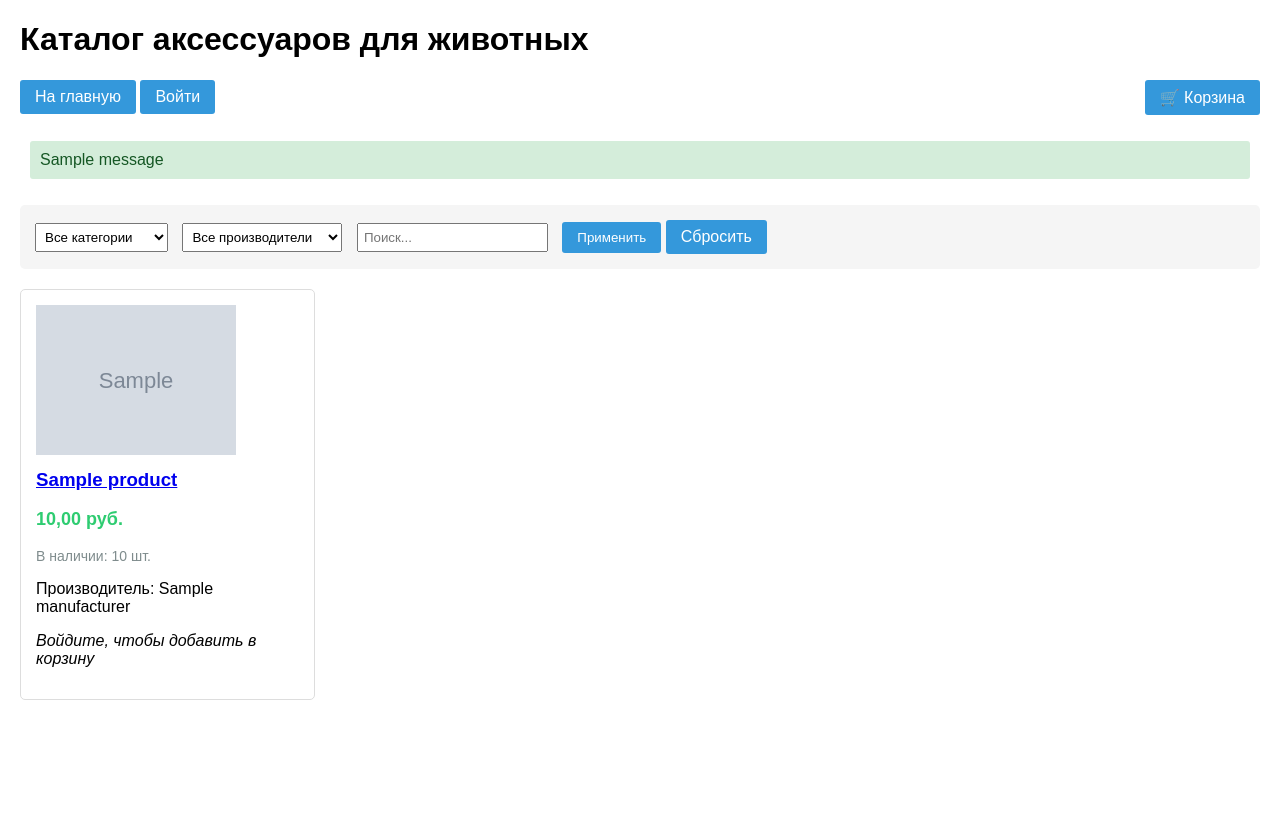
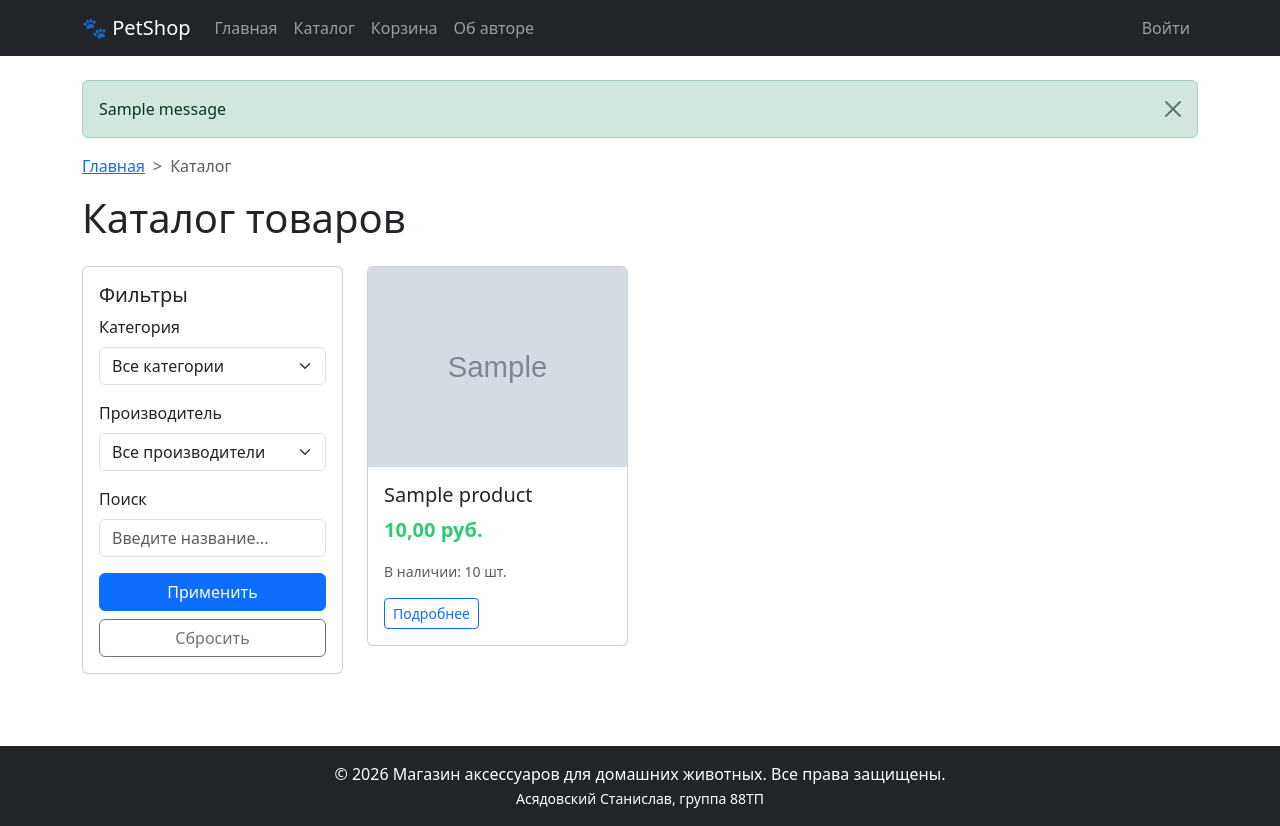
Before and after one commit to stasasyadovskiy-jpg/ipo-lr-16-2, a Django app: page /catalog/ in a window 1280 px wide. Before the commit the page ends 700 px from the top, so only its background shows below. Run offline with Django 5.2, Linux system fonts and the light colour scheme; tables that the repository leaves empty hold one stand-in row (values such as "Sample post"); grey boxes marked "Sample" are stand-in pictures; one stand-in notice (Sample message) is shown.

Commit message:
6 лаба: интерфейс

```diff
--- a/pet_shop/urls.py
+++ b/pet_shop/urls.py
@@ -26,3 +26,4 @@ urlpatterns = [
 
 if settings.DEBUG:
     urlpatterns += static(settings.MEDIA_URL, document_root=settings.MEDIA_ROOT)
+    urlpatterns += static(settings.STATIC_URL, document_root=settings.STATIC_ROOT)
--- /dev/null
+++ b/static/css/style.css
@@ -0,0 +1,41 @@
+.hero-section {
+    background: linear-gradient(135deg, #667eea 0%, #764ba2 100%);
+    color: white;
+    padding: 80px 0;
+    border-radius: 10px;
+}
+
+.product-card {
+    transition: transform 0.2s;
+}
+.product-card:hover {
+    transform: translateY(-5px);
+    box-shadow: 0 10px 20px rgba(0,0,0,0.1);
+}
+.product-card img {
+    height: 200px;
+    object-fit: cover;
+}
+.price {
+    font-size: 1.25rem;
+    font-weight: bold;
+    color: #2ecc71;
+}
+.category-card {
+    text-align: center;
+    padding: 20px;
+    border: 1px solid #ddd;
+    border-radius: 8px;
+    transition: background-color 0.2s;
+}
+.category-card:hover {
+    background-color: #f8f9fa;
+}
+.breadcrumb-item + .breadcrumb-item::before {
+    content: '>';
+}
+.spinner-container {
+    display: flex;
+    justify-content: center;
+    padding: 50px;
+}
--- a/store/views.py
+++ b/store/views.py
@@ -3,22 +3,22 @@ from django.http import HttpResponse
 from django.contrib.auth.decorators import login_required
 from django.db.models import Q
 from django.contrib import messages
-from .models import Product, Category, Manufacturer, Cart, CartItem
 from django.core.mail import EmailMessage
+from .models import Product, Category, Manufacturer, Cart, CartItem, Order, OrderItem
 from .forms import CheckoutForm
-from .models import Order, OrderItem
 from .utils import generate_excel_receipt
 from rest_framework import viewsets
-from .serializers import CategorySerializer, ManufacturerSerializer, ProductSerializer, CartSerializer, CartItemSerializer
+from .serializers import CategorySerializer, ManufacturerSerializer, ProductSerializer as ProductAPISerializer, CartSerializer, CartItemSerializer
 
 
 def home(request):
-    return HttpResponse("""
-        <h1>Магазин аксессуаров для домашних животных</h1>
-        <p><a href='/catalog/'>Каталог товаров</a></p>
-        <p><a href='/about/'>Об авторе</a></p>
-        <p><a href='/shop/'>О магазине</a></p>
-    """)
+    popular_products = Product.objects.all().order_by('-id')[:6]
+    categories = Category.objects.all()
+    context = {
+        'popular_products': popular_products,
+        'categories': categories,
+    }
+    return render(request, 'store/index.html', context)
 
 
 def about(request):
@@ -50,14 +50,14 @@ def product_list(request):
     categories = Category.objects.all()
     manufacturers = Manufacturer.objects.all()
 
-    category_id = request.GET.get('category')
-    manufacturer_id = request.GET.get('manufacturer')
+    cat_id = request.GET.get('category', '')
+    man_id = request.GET.get('manufacturer', '')
     search_query = request.GET.get('search', '')
 
-    if category_id:
-        products = products.filter(category_id=category_id)
-    if manufacturer_id:
-        products = products.filter(manufacturer_id=manufacturer_id)
+    if cat_id:
+        products = products.filter(category_id=int(cat_id))
+    if man_id:
+        products = products.filter(manufacturer_id=int(man_id))
     if search_query:
         products = products.filter(
             Q(name__icontains=search_query) | Q(description__icontains=search_query)
@@ -67,12 +67,11 @@ def product_list(request):
         'products': products,
         'categories': categories,
         'manufacturers': manufacturers,
-        'selected_category': int(category_id) if category_id else None,
-        'selected_manufacturer': int(manufacturer_id) if manufacturer_id else None,
+        'selected_category': int(cat_id) if cat_id else '',
+        'selected_manufacturer': int(man_id) if man_id else '',
         'search_query': search_query,
     }
     return render(request, 'store/product_list.html', context)
-
 
 def product_detail(request, pk):
     product = get_object_or_404(Product, pk=pk)
--- /dev/null
+++ b/templates/base.html
@@ -0,0 +1,74 @@
+{% load static %}
+<!DOCTYPE html>
+<html lang="ru">
+<head>
+    <meta charset="UTF-8">
+    <meta name="viewport" content="width=device-width, initial-scale=1.0">
+    <title>{% block title %}Магазин аксессуаров для животных{% endblock %}</title>
+    <link href="https://cdn.jsdelivr.net/npm/bootstrap@5.3.0/dist/css/bootstrap.min.css" rel="stylesheet">
+    <link rel="stylesheet" href="{% static 'css/style.css' %}">
+</head>
+<body>
+    <nav class="navbar navbar-expand-lg navbar-dark bg-dark">
+        <div class="container">
+            <a class="navbar-brand" href="/">🐾 PetShop</a>
+            <button class="navbar-toggler" type="button" data-bs-toggle="collapse" data-bs-target="#navbarNav">
+                <span class="navbar-toggler-icon"></span>
+            </button>
+            <div class="collapse navbar-collapse" id="navbarNav">
+                <ul class="navbar-nav me-auto">
+                    <li class="nav-item">
+                        <a class="nav-link" href="/">Главная</a>
+                    </li>
+                    <li class="nav-item">
+                        <a class="nav-link" href="{% url 'product_list' %}">Каталог</a>
+                    </li>
+                    <li class="nav-item">
+                        <a class="nav-link" href="{% url 'cart_view' %}">Корзина</a>
+                    </li>
+                    <li class="nav-item">
+                        <a class="nav-link" href="/about/">Об авторе</a>
+                    </li>
+                </ul>
+                <ul class="navbar-nav">
+                    {% if user.is_authenticated %}
+                    <li class="nav-item">
+                        <span class="nav-link text-light">Привет, {{ user.username }}</span>
+                    </li>
+                    <li class="nav-item">
+                        <a class="nav-link" href="/admin/logout/">Выйти</a>
+                    </li>
+                    {% else %}
+                    <li class="nav-item">
+                        <a class="nav-link" href="/admin/login/?next=/catalog/">Войти</a>
+                    </li>
+                    {% endif %}
+                </ul>
+            </div>
+        </div>
+    </nav>
+
+    <main class="container mt-4">
+        {% if messages %}
+        {% for message in messages %}
+        <div class="alert alert-{{ message.tags }} alert-dismissible fade show" role="alert">
+            {{ message }}
+            <button type="button" class="btn-close" data-bs-dismiss="alert"></button>
+        </div>
+        {% endfor %}
+        {% endif %}
+
+        {% block content %}{% endblock %}
+    </main>
+
+    <footer class="bg-dark text-white text-center py-3 mt-5">
+        <div class="container">
+            <p class="mb-0">&copy; 2026 Магазин аксессуаров для домашних животных. Все права защищены.</p>
+            <p class="mb-0"><small>Асядовский Станислав, группа 88ТП</small></p>
+        </div>
+    </footer>
+
+    <script src="https://cdn.jsdelivr.net/npm/bootstrap@5.3.0/dist/js/bootstrap.bundle.min.js"></script>
+    {% block scripts %}{% endblock %}
+</body>
+</html>
--- a/templates/store/product_list.html
+++ b/templates/store/product_list.html
@@ -1,96 +1,78 @@
-<!DOCTYPE html>
-<html lang="ru">
-<head>
-    <meta charset="UTF-8">
-    <meta name="viewport" content="width=device-width, initial-scale=1.0">
-    <title>Каталог товаров</title>
-    <style>
-        body { font-family: Arial, sans-serif; margin: 20px; }
-        .filters { margin-bottom: 20px; padding: 15px; background: #f5f5f5; border-radius: 5px; }
-        .filters select, .filters input { padding: 5px; margin-right: 10px; }
-        .product-grid { display: grid; grid-template-columns: repeat(auto-fill, minmax(250px, 1fr)); gap: 20px; }
-        .product-card { border: 1px solid #ddd; padding: 15px; border-radius: 5px; }
-        .product-card img { max-width: 100%; height: 150px; object-fit: cover; }
-        .product-card h3 { margin: 10px 0; }
-        .price { font-size: 18px; font-weight: bold; color: #2ecc71; }
-        .stock { color: #7f8c8d; font-size: 14px; }
-        .btn { display: inline-block; padding: 8px 15px; background: #3498db; color: white; text-decoration: none; border-radius: 3px; border: none; cursor: pointer; }
-        .btn:hover { background: #2980b9; }
-        .cart-link { float: right; }
-        .messages { list-style: none; padding: 10px; }
-        .success { background: #d4edda; color: #155724; padding: 10px; border-radius: 3px; }
-        .error { background: #f8d7da; color: #721c24; padding: 10px; border-radius: 3px; }
-    </style>
-</head>
-<body>
-    <h1>Каталог аксессуаров для животных</h1>
+{% extends 'base.html' %}
+{% load static %}
+{% block title %}Каталог товаров{% endblock %}
+{% block content %}
 
-    <div style="overflow: hidden;">
-        <a href="{% url 'cart_view' %}" class="btn cart-link">🛒 Корзина</a>
-        <a href="/" class="btn">На главную</a>
-        {% if user.is_authenticated %}
-            <span>Привет, {{ user.username }}!</span>
-            <a href="/admin/logout/" class="btn">Выйти</a>
-        {% else %}
-            <a href="/admin/login/?next=/catalog/" class="btn">Войти</a>
-        {% endif %}
+<nav aria-label="breadcrumb">
+    <ol class="breadcrumb">
+        <li class="breadcrumb-item"><a href="/">Главная</a></li>
+        <li class="breadcrumb-item active">Каталог</li>
+    </ol>
+</nav>
+
+<h1 class="mb-4">Каталог товаров</h1>
+
+<div class="row">
+    <div class="col-md-3">
+        <div class="card mb-4">
+            <div class="card-body">
+                <h5>Фильтры</h5>
+                <form method="get" action="{% url 'product_list' %}">
+                    <div class="mb-3">
+                        <label class="form-label">Категория</label>
+                        <select name="category" class="form-select">
+                            <option value="">Все категории</option>
+                            {% for category in categories %}
+                            <option value="{{ category.id }}" {% if selected_category == category.id %}selected{% endif %}>{{ category.name }}</option>
+                            {% endfor %}
+                        </select>
+                    </div>
+                    <div class="mb-3">
+                        <label class="form-label">Производитель</label>
+                        <select name="manufacturer" class="form-select">
+                            <option value="">Все производители</option>
+                            {% for manufacturer in manufacturers %}
+                            <option value="{{ manufacturer.id }}" {% if selected_manufacturer == manufacturer.id %}selected{% endif %}>{{ manufacturer.name }}</option>
+                            {% endfor %}
+                        </select>
+                    </div>
+                    <div class="mb-3">
+                        <label class="form-label">Поиск</label>
+                        <input type="text" name="search" class="form-control" value="{{ search_query }}" placeholder="Введите название...">
+                    </div>
+                    <button type="submit" class="btn btn-primary w-100">Применить</button>
+                    <a href="{% url 'product_list' %}" class="btn btn-outline-secondary w-100 mt-2">Сбросить</a>
+                </form>
+            </div>
+        </div>
     </div>
 
-    {% if messages %}
-    <ul class="messages">
-        {% for message in messages %}
-        <li class="{{ message.tags }}">{{ message }}</li>
-        {% endfor %}
-    </ul>
-    {% endif %}
+    <div class="col-md-9">
+        <div class="row" id="product-grid">
+            {% for product in products %}
+            <div class="col-sm-6 col-md-4 col-lg-4 mb-4">
+                <div class="card product-card h-100">
+                    {% if product.image %}
+                    <img src="{{ product.image.url }}" class="card-img-top" alt="{{ product.name }}">
+                    {% endif %}
+                    <div class="card-body d-flex flex-column">
+                        <h5 class="card-title">{{ product.name }}</h5>
+                        <p class="price">{{ product.price }} руб.</p>
+                        <p class="text-muted small">В наличии: {{ product.stock_quantity }} шт.</p>
+                        <div class="mt-auto">
+                            <a href="{% url 'product_detail' product.pk %}" class="btn btn-outline-primary btn-sm">Подробнее</a>
+                            {% if user.is_authenticated %}
+                            <button class="btn btn-success btn-sm" onclick="addToCart({{ product.id }})">🛒 В корзину</button>
+                            {% endif %}
+                        </div>
+                    </div>
+                </div>
+            </div>
+            {% empty %}
+            <p>Товары не найдены</p>
+            {% endfor %}
+        </div>
+    </div>
+</div>
 
-    <div class="filters">
-        <form method="get">
-            <select name="category">
-                <option value="">Все категории</option>
-                {% for category in categories %}
-                <option value="{{ category.id }}" {% if selected_category == category.id %}selected{% endif %}>
-                    {{ category.name }}
-                </option>
-                {% endfor %}
-            </select>
-
-            <select name="manufacturer">
-                <option value="">Все производители</option>
-                {% for manufacturer in manufacturers %}
-                <option value="{{ manufacturer.id }}" {% if selected_manufacturer == manufacturer.id %}selected{% endif %}>
-                    {{ manufacturer.name }}
-                </option>
-                {% endfor %}
-            </select>
-
-            <input type="text" name="search" placeholder="Поиск..." value="{{ search_query }}">
-            <button type="submit" class="btn">Применить</button>
-            <a href="{% url 'product_list' %}" class="btn">Сбросить</a>
-        </form>
-    </div>
-
-    <div class="product-grid">
-        {% for product in products %}
-        <div class="product-card">
-            {% if product.image %}
-            <img src="{{ product.image.url }}" alt="{{ product.name }}">
-            {% else %}
-            <div style="height: 150px; background: #eee; display: flex; align-items: center; justify-content: center;">Нет фото</div>
-            {% endif %}
-            <h3><a href="{% url 'product_detail' product.pk %}">{{ product.name }}</a></h3>
-            <p class="price">{{ product.price }} руб.</p>
-            <p class="stock">В наличии: {{ product.stock_quantity }} шт.</p>
-            <p>Производитель: {{ product.manufacturer.name }}</p>
-            {% if user.is_authenticated %}
-            <a href="{% url 'add_to_cart' product.id %}" class="btn">🛒 В корзину</a>
-            {% else %}
-            <p><em>Войдите, чтобы добавить в корзину</em></p>
-            {% endif %}
-        </div>
-        {% empty %}
-        <p>Товары не найдены.</p>
-        {% endfor %}
-    </div>
-</body>
-</html>
+{% endblock %}
```
Also changed, not shown: pet_shop/settings.py (+6 -2 lines), static/js/main.js (added, +115 -0 lines), templates/store/cart.html (+18 -62 lines), templates/store/index.html (added, +51 -0 lines), templates/store/product_detail.html (+40 -41 lines).
